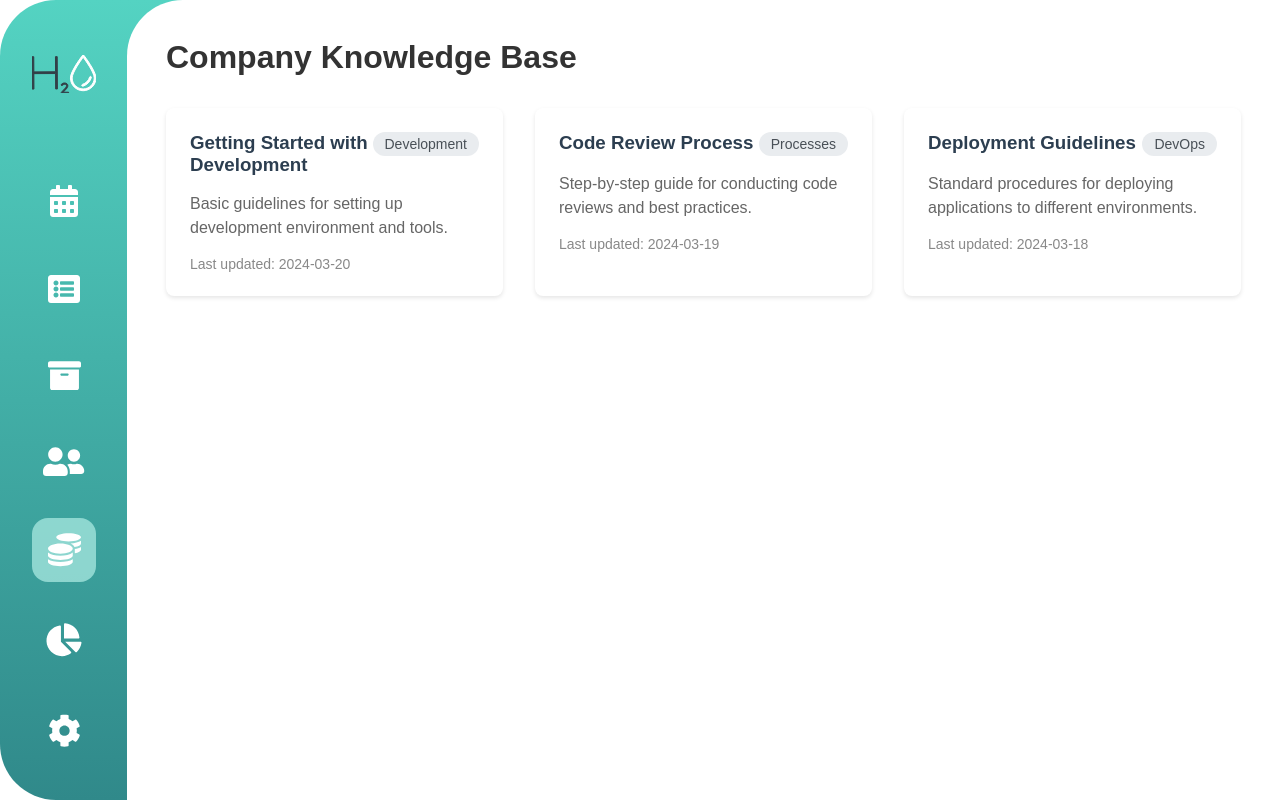
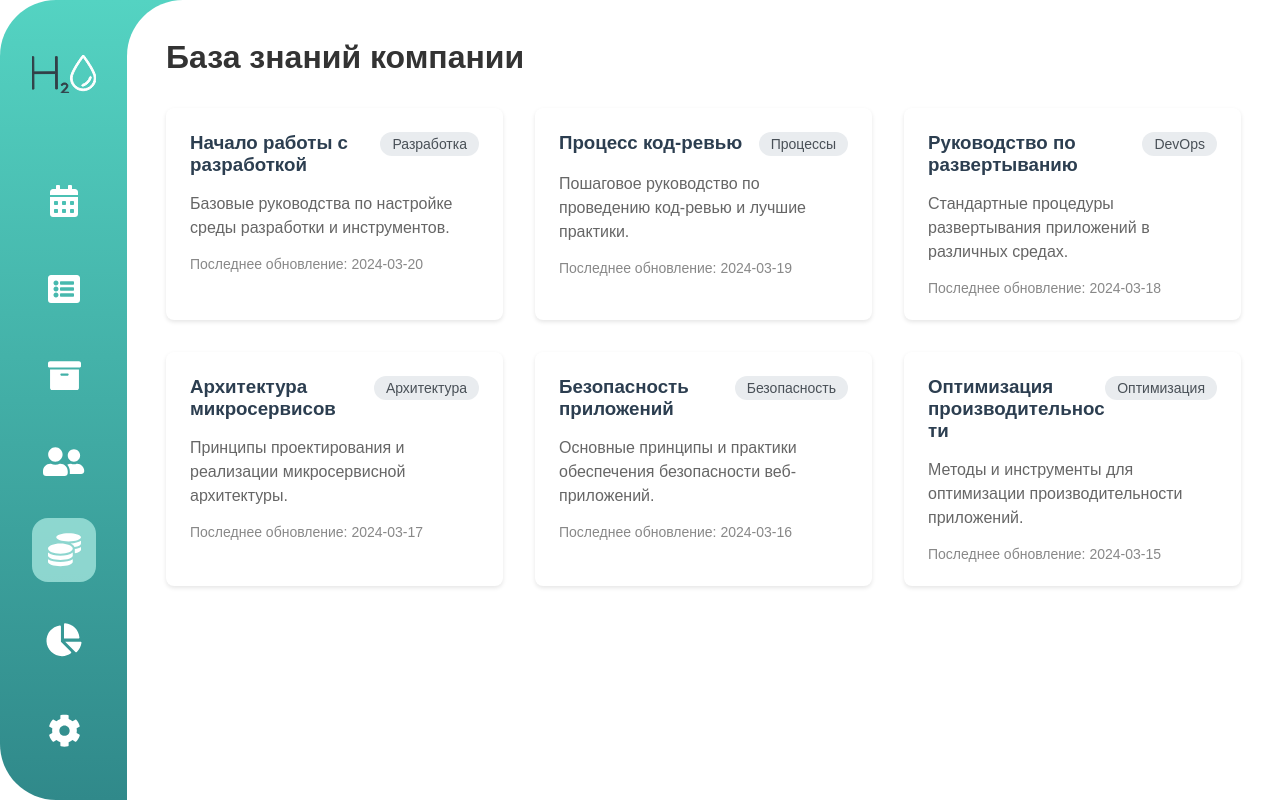
Before and after one commit to Sigizmund2012/h2o-test, a React (Vite) app: page /database in a window 1280 px wide. Built offline with nearby package versions, Linux system fonts and the light colour scheme.

Commit message:
DataPage get data via fetch request

```diff
--- /dev/null
+++ b/public/api/database.json
@@ -0,0 +1,46 @@
+{
+  "knowledgeBase": [
+    {
+      "id": 1,
+      "title": "Начало работы с разработкой",
+      "category": "Разработка",
+      "content": "Базовые руководства по настройке среды разработки и инструментов.",
+      "lastUpdated": "2024-03-20"
+    },
+    {
+      "id": 2,
+      "title": "Процесс код-ревью",
+      "category": "Процессы",
+      "content": "Пошаговое руководство по проведению код-ревью и лучшие практики.",
+      "lastUpdated": "2024-03-19"
+    },
+    {
+      "id": 3,
+      "title": "Руководство по развертыванию",
+      "category": "DevOps",
+      "content": "Стандартные процедуры развертывания приложений в различных средах.",
+      "lastUpdated": "2024-03-18"
+    },
+    {
+      "id": 4,
+      "title": "Архитектура микросервисов",
+      "category": "Архитектура",
+      "content": "Принципы проектирования и реализации микросервисной архитектуры.",
+      "lastUpdated": "2024-03-17"
+    },
+    {
+      "id": 5,
+      "title": "Безопасность приложений",
+      "category": "Безопасность",
+      "content": "Основные принципы и практики обеспечения безопасности веб-приложений.",
+      "lastUpdated": "2024-03-16"
+    },
+    {
+      "id": 6,
+      "title": "Оптимизация производительности",
+      "category": "Оптимизация",
+      "content": "Методы и инструменты для оптимизации производительности приложений.",
+      "lastUpdated": "2024-03-15"
+    }
+  ]
+}
--- a/src/pages/DataPage/DataPage.scss
+++ b/src/pages/DataPage/DataPage.scss
@@ -38,6 +38,7 @@
       h3 {
         margin: 0;
         color: #2c3e50;
+        overflow-wrap: anywhere;
       }
 
       .category {
--- a/src/pages/DataPage/DataPage.tsx
+++ b/src/pages/DataPage/DataPage.tsx
@@ -1,4 +1,4 @@
-import React from "react";
+import { useState, useEffect } from "react";
 import "./DataPage.scss";
 
 interface KnowledgeItem {
@@ -9,37 +9,41 @@ interface KnowledgeItem {
   lastUpdated: string;
 }
 
-const DataPage: React.FC = () => {
-  const knowledgeBase: KnowledgeItem[] = [
-    {
-      id: 1,
-      title: "Getting Started with Development",
-      category: "Development",
-      content:
-        "Basic guidelines for setting up development environment and tools.",
-      lastUpdated: "2024-03-20",
-    },
-    {
-      id: 2,
-      title: "Code Review Process",
-      category: "Processes",
-      content:
-        "Step-by-step guide for conducting code reviews and best practices.",
-      lastUpdated: "2024-03-19",
-    },
-    {
-      id: 3,
-      title: "Deployment Guidelines",
-      category: "DevOps",
-      content:
-        "Standard procedures for deploying applications to different environments.",
-      lastUpdated: "2024-03-18",
-    },
-  ];
+export default function DataPage() {
+  const [knowledgeBase, setKnowledgeBase] = useState<KnowledgeItem[]>([]);
+  const [isLoading, setIsLoading] = useState(true);
+  const [error, setError] = useState<string | null>(null);
+
+  useEffect(() => {
+    const fetchData = async () => {
+      try {
+        const response = await fetch("/api/database.json");
+        if (!response.ok) {
+          throw new Error("Ошибка при загрузке данных");
+        }
+        const data = await response.json();
+        setKnowledgeBase(data.knowledgeBase);
+      } catch (err) {
+        setError(err instanceof Error ? err.message : "Произошла ошибка");
+      } finally {
+        setIsLoading(false);
+      }
+    };
+
+    fetchData();
+  }, []);
+
+  if (isLoading) {
+    return <div className="data-page">Загрузка...</div>;
+  }
+
+  if (error) {
+    return <div className="data-page">Ошибка: {error}</div>;
+  }
 
   return (
     <div className="data-page">
-      <h1>Company Knowledge Base</h1>
+      <h1>База знаний компании</h1>
       <div className="knowledge-grid">
         {knowledgeBase.map((item) => (
           <div key={item.id} className="knowledge-card">
@@ -49,13 +53,11 @@ const DataPage: React.FC = () => {
             </div>
             <p>{item.content}</p>
             <div className="card-footer">
-              <span>Last updated: {item.lastUpdated}</span>
+              <span>Последнее обновление: {item.lastUpdated}</span>
             </div>
           </div>
         ))}
       </div>
     </div>
   );
-};
-
-export default DataPage;
+}
```
